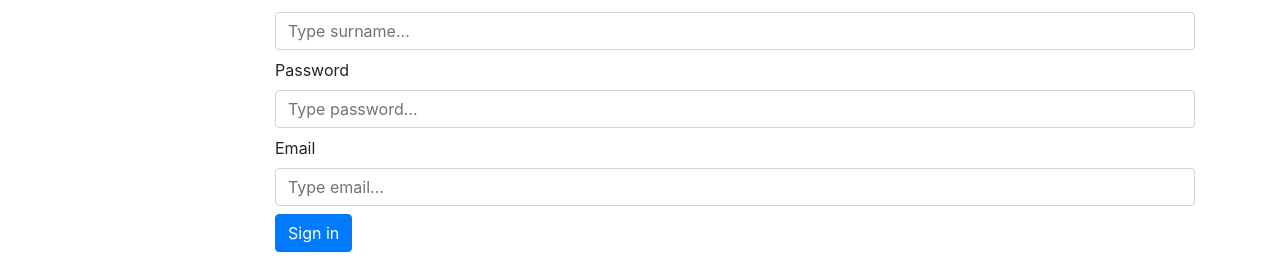
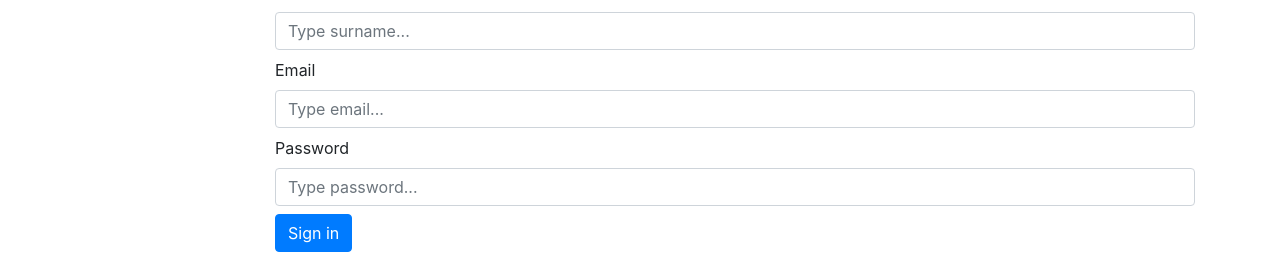
Before and after one commit to gzacharski/simple-app-react-spring-jwt, a React (Create React App) app in the folder front-end/: page /sign-up in a window 1280 px wide. Shown: the part 226-482 px from the top of the page. Built offline with nearby package versions, Linux system fonts and the light colour scheme.

Commit message:
Bug fixed in Registration form

```diff
--- a/front-end/src/main/components/forms/RegistrationForm.tsx
+++ b/front-end/src/main/components/forms/RegistrationForm.tsx
@@ -14,15 +14,19 @@ export default function RegistrationForm() {
     event.preventDefault();
 
     axios
-      .post(userServiceUrl, { name, surname, email, password })
+      .post(`${userServiceUrl}/users`, { name, surname, email, password })
       .then((response) => {
-        if (response.data.success === "true") {
+        console.log(response);
+        if (response.data.success) {
           setCallbackMessage("Użytkownik został zarejestrowany");
         } else {
           setCallbackMessage("Adres email jest już zajęty");
         }
       })
-      .catch((error) => setError(error));
+      .catch((error) => setError(error))
+      .finally(()=>{
+
+      })
   };
 
   return (
@@ -56,27 +60,27 @@ export default function RegistrationForm() {
           </div>
         </div>
         <div className="input-group my-2">
+          <label htmlFor="login-form-email">Email</label>
+          <div className="input-group">
+            <input
+              id="login-form-email"
+              className="form-control"
+              value={email}
+              type="text"
+              placeholder="Type email..."
+              onChange={(event) => setEmail(event.target.value)}
+            />
+          </div>
+        </div>
+        <div className="input-group my-2">
           <label htmlFor="login-form-password">Password</label>
           <div className="input-group">
             <input
               id="login-form-password"
               className="form-control"
-              value={email}
-              type="text"
-              placeholder="Type password..."
-              onChange={(event) => setEmail(event.target.value)}
-            />
-          </div>
-        </div>
-        <div className="input-group my-2">
-          <label htmlFor="login-form-email">Email</label>
-          <div className="input-group">
-            <input
-              id="login-form-email"
-              className="form-control"
               value={password}
               type="password"
-              placeholder="Type email..."
+              placeholder="Type password..."
               onChange={(event) => setPassword(event.target.value)}
             />
           </div>
```
